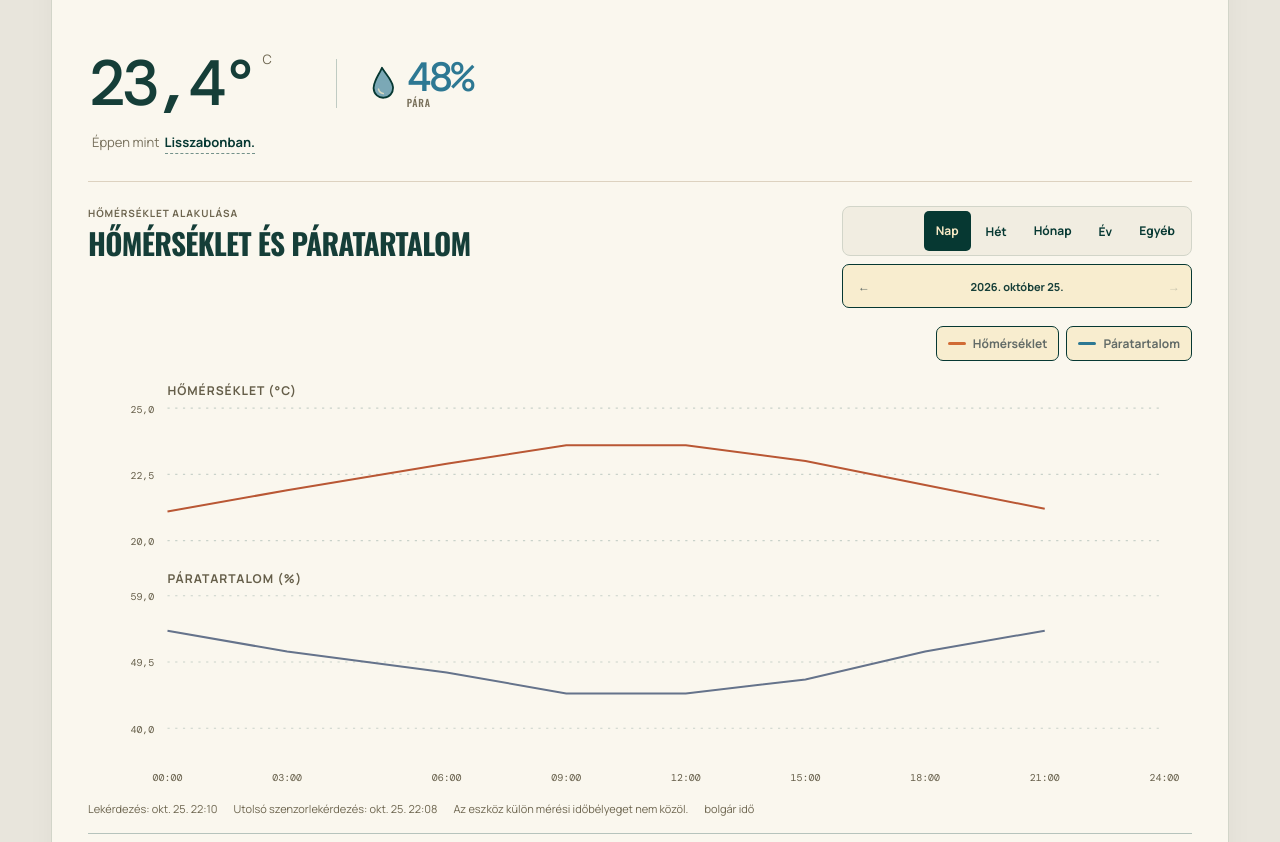
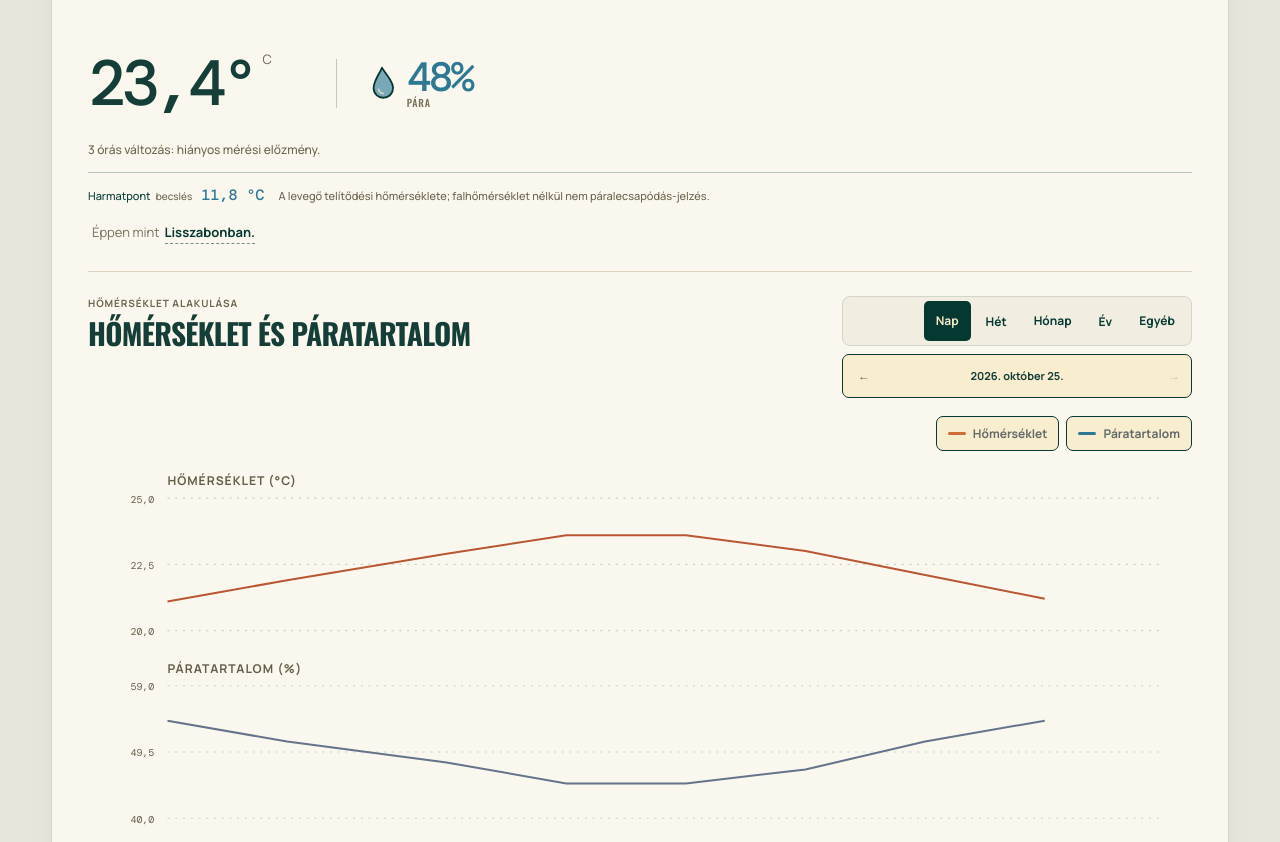
Before and after one commit to pisipite/pasztra-tech, a React (Vite) app: page / in a window 1280 px wide. Shown: the part 2460-3302 px from the top of the page. Built offline with nearby package versions, Linux system fonts and the light colour scheme.

Commit message:
Add climate trends and estimated dew point

```diff
--- /dev/null
+++ b/shared/climateInsights.mjs
@@ -0,0 +1,56 @@
+import { isValidClimateValues } from "./climateValidity.mjs";
+
+const HOUR_MS = 60 * 60_000;
+const LOOKBACK_MS = 3 * HOUR_MS;
+const FRESH_MS = HOUR_MS;
+const TARGET_TOLERANCE_MS = 35 * 60_000;
+const LATEST_TOLERANCE_MS = 30 * 60_000;
+const MAX_SAMPLE_GAP_MS = HOUR_MS;
+
+export function dewPointC(temperatureC, humidityPct) {
+  if (!isValidClimateValues(temperatureC, humidityPct) || temperatureC <= -45 || temperatureC >= 80) return null;
+  // Magnus approximation: the air's dew point, not a wall-surface temperature.
+  const gamma = Math.log(humidityPct / 100) + 17.62 * temperatureC / (243.12 + temperatureC);
+  const result = 243.12 * gamma / (17.62 - gamma);
+  return Number.isFinite(result) ? result : null;
+}
+
+export function recentClimateChange(history, current, nowMs = Date.now()) {
+  const currentMs = Date.parse(current?.updatedAt ?? "");
+  if (!isValidClimateValues(current?.temperatureC, current?.humidityPct)
+    || !Number.isFinite(currentMs) || !Number.isFinite(nowMs)
+    || currentMs > nowMs + 5 * 60_000 || nowMs - currentMs > FRESH_MS) {
+    return { status: "stale" };
+  }
+
+  const samples = (Array.isArray(history) ? history : [])
+    .map((sample) => ({ ...sample, timeMs: Date.parse(sample?.timestamp ?? "") }))
+    .filter((sample) => Number.isFinite(sample.timeMs)
+      && sample.timeMs <= currentMs && isValidClimateValues(sample.temperature, sample.humidity))
+    .sort((a, b) => a.timeMs - b.timeMs);
+  const latest = samples.at(-1);
+  if (!latest || currentMs - latest.timeMs > LATEST_TOLERANCE_MS
+    || Math.abs(latest.temperature - current.temperatureC) > 0.11
+    || Math.abs(latest.humidity - current.humidityPct) > 0.11) {
+    return { status: "insufficient" };
+  }
+
+  const targetMs = currentMs - LOOKBACK_MS;
+  const baseline = samples.reduce((best, sample) =>
+    Math.abs(sample.timeMs - targetMs) < Math.abs((best?.timeMs ?? Infinity) - targetMs) ? sample : best, null);
+  if (!baseline || Math.abs(baseline.timeMs - targetMs) > TARGET_TOLERANCE_MS) {
+    return { status: "insufficient" };
+  }
+  const interval = samples.filter((sample) => sample.timeMs >= baseline.timeMs && sample.timeMs <= latest.timeMs);
+  if (interval.some((sample, index) => index > 0 && sample.timeMs - interval[index - 1].timeMs > MAX_SAMPLE_GAP_MS)) {
+    return { status: "insufficient" };
+  }
+
+  return {
+    status: "ok",
+    temperatureDeltaC: current.temperatureC - baseline.temperature,
+    humidityDeltaPoints: current.humidityPct - baseline.humidity,
+    from: new Date(baseline.timeMs).toISOString(),
+    to: current.updatedAt,
+  };
+}
--- a/src/blocks/home-climate/DashboardCards.tsx
+++ b/src/blocks/home-climate/DashboardCards.tsx
@@ -6,10 +6,13 @@ import type { ClimatePoint, DashboardData, PeriodKey } from "../../types";
 import { BackToTop } from "../../components/BackToTop";
 import { ClimateChart } from "./ClimateChart";
 import { DataFreshness } from "../../components/DataFreshness";
+import { dewPointC, recentClimateChange } from "../../../shared/climateInsights.mjs";
 
 type Props = {
   data: DashboardData;
+  climateHistory: ClimatePoint[];
   climateSeries: ClimatePoint[];
+  nowMs: number;
   climatePeriod: PeriodKey;
   climateAnchor: Date;
   climateCustomStart: string;
@@ -31,7 +34,7 @@ const climatePeriods: { key: PeriodKey; label: string }[] = [
   { key: "custom", label: "Egyéb" },
 ];
 
-function ClimateCard({ data, climateSeries, climatePeriod, climateAnchor, climateCustomStart, climateCustomEnd, climateLoading, loading, refreshLabel, onRefresh, onClimatePeriodChange, onClimateStep, onClimateCustomChange }: Pick<Props, "data" | "climateSeries" | "climatePeriod" | "climateAnchor" | "climateCustomStart" | "climateCustomEnd" | "climateLoading" | "loading" | "refreshLabel" | "onRefresh" | "onClimatePeriodChange" | "onClimateStep" | "onClimateCustomChange">) {
+function ClimateCard({ data, climateHistory, climateSeries, nowMs, climatePeriod, climateAnchor, climateCustomStart, climateCustomEnd, climateLoading, loading, refreshLabel, onRefresh, onClimatePeriodChange, onClimateStep, onClimateCustomChange }: Props) {
   const [temperatureVisible, setTemperatureVisible] = useState(true);
   const [humidityVisible, setHumidityVisible] = useState(true);
   const validDevices = data.govee.devices.filter((device) => isValidClimateValues(device.temperatureC, device.humidityPct));
@@ -47,6 +50,12 @@ function ClimateCard({ data, climateSeries, climatePeriod, climateAnchor, climat
   const weatherTwins = data.govee.weatherTwins ?? [];
   const closestWeatherTwin = weatherTwins[0];
   const tooltipWeatherTwins = weatherTwins.slice(0, 6);
+  const change = recentClimateChange(climateHistory, activeDevice, nowMs);
+  const dewPoint = change.status === "stale" ? null : dewPointC(activeDevice.temperatureC, activeDevice.humidityPct);
+  const signedChange = (value: number, digits: number) => {
+    const rounded = Number(value.toFixed(digits));
+    return rounded === 0 ? "0" : `${rounded > 0 ? "+" : "−"}${formatNumber(Math.abs(rounded), digits)}`;
+  };
 
   return (
     <article className="card climate-card" id="klima">
@@ -56,7 +65,11 @@ function ClimateCard({ data, climateSeries, climatePeriod, climateAnchor, climat
         <button className="refresh-button section-header__tools" onClick={onRefresh} disabled={loading} title="Az oldal összes adatának frissítése"><span aria-hidden="true">↻ </span>{refreshLabel}</button>
       </div>
       <div className="climate-reading">
+        <div className="climate-metric">
           <div className="temperature"><strong>{formatFixedNumber(activeDevice.temperatureC, 1)}°</strong><span>C</span></div>
+          {change.status === "ok" && <small className="climate-trend">Kb. 3 óra alatt: {signedChange(change.temperatureDeltaC, 1)} °C</small>}
+        </div>
+        <div className="climate-metric climate-metric--humidity">
           <div className="humidity-reading">
             <svg className="humidity-drop" viewBox="0 0 34 44" aria-hidden="true">
               <path className="humidity-drop__body" d="M17 2.8C14.7 8.5 5.2 18.7 5.2 27.1c0 7.2 5.1 12.2 11.8 12.2s11.8-5 11.8-12.2C28.8 18.7 19.3 8.5 17 2.8Z" />
@@ -64,6 +77,13 @@ function ClimateCard({ data, climateSeries, climatePeriod, climateAnchor, climat
             </svg>
             <div><strong>{formatNumber(activeDevice.humidityPct, 1)}%</strong><span>pára</span></div>
           </div>
+          {change.status === "ok" && <small className="climate-trend">Kb. 3 óra alatt: {signedChange(change.humidityDeltaPoints, 1)} százalékpont</small>}
+        </div>
+      </div>
+      {change.status !== "ok" && <p className="climate-trend-unavailable">3 órás változás: {change.status === "stale" ? "nincs friss lekérdezés" : "hiányos mérési előzmény"}.</p>}
+      <div className="climate-dewpoint">
+        <span>Harmatpont <small>becslés</small> <strong>{dewPoint === null ? "—" : `${formatFixedNumber(dewPoint, 1)} °C`}</strong></span>
+        <small>{dewPoint === null ? "Friss mérés szükséges." : "A levegő telítődési hőmérséklete; falhőmérséklet nélkül nem páralecsapódás-jelzés."}</small>
       </div>
       {closestWeatherTwin && <div className="weather-twins">
         <span>Éppen mint</span>
--- a/src/main.tsx
+++ b/src/main.tsx
@@ -479,7 +479,9 @@ function App() {
         <SolarForecast data={data} />
         <DashboardCards
           data={data}
+          climateHistory={climateHistory}
           climateSeries={climateSeries}
+          nowMs={clock}
           climatePeriod={climatePeriod}
           climateAnchor={climateAnchor}
           climateCustomStart={climateCustomStart}
--- a/src/styles.css
+++ b/src/styles.css
@@ -2183,3 +2183,15 @@ section[id] { scroll-margin-top: 76px; }
 .mix-value-list li strong { font-family: "DM Mono", monospace; font-size: 11px; }
 .mix-value-list li small { width: 38px; text-align: right; color: rgba(248,234,198,.7); }
 @media (max-width: 700px) { .comparison-metrics { grid-template-columns: 1fr; } .forecast-summary { grid-template-columns: 1fr; } .forecast-summary > div { border-right: 0; border-top: 1px solid #d9cdbb; } .forecast-summary > div:first-child { border-top: 0; } }
+
+.climate-metric { display: grid; align-content: start; gap: 10px; }
+.climate-metric--humidity .climate-trend { padding-left: clamp(20px, 3vw, 38px); }
+.climate-trend, .climate-trend-unavailable { color: var(--muted); font: 500 12px/1.4 "Manrope", sans-serif; }
+.climate-trend { font-variant-numeric: tabular-nums; }
+.climate-trend-unavailable { margin: -8px 0 13px; }
+.climate-dewpoint { display: flex; align-items: baseline; flex-wrap: wrap; gap: 5px 14px; padding: 12px 0 17px; border-top: 1px solid var(--line); color: var(--muted); font: 500 11px/1.5 "Manrope", sans-serif; }
+.climate-dewpoint > span { color: var(--ink); white-space: nowrap; }
+.climate-dewpoint > span > small { margin-left: 3px; color: var(--muted); font-size: 10px; }
+.climate-dewpoint strong { margin-left: 7px; color: var(--poster-blue); font: 500 15px "DM Mono", monospace; }
+.climate-dewpoint > small { font-size: 11px; }
+.climate-dewpoint + .weather-twins { margin-top: 0; }
--- a/src/theme.css
+++ b/src/theme.css
@@ -203,6 +203,9 @@
 [data-theme="dark"] .weather-twins__tooltip { color: var(--dark-text); border-color: var(--dark-border); background: var(--dark-raised); }
 [data-theme="dark"] .weather-twins__tooltip::after { border-color: var(--dark-border); background: var(--dark-raised); }
 [data-theme="dark"] .weather-twins__tooltip small { color: var(--dark-muted); }
+[data-theme="dark"] .climate-dewpoint { border-color: var(--dark-border); }
+[data-theme="dark"] .climate-dewpoint > span { color: var(--dark-text); }
+[data-theme="dark"] .climate-dewpoint strong { color: var(--series-humidity); }
 
 /* National mix: the left donut is already dark; darken the timeline beside it. */
 [data-theme="dark"] .bulgaria-mix__history { color: var(--dark-text); background: #142f39; }
```
Also changed, not shown: shared/climateInsights.d.mts (added), 1 other file (tests, documents, lock files or other folders). Lines whose indentation alone changed are shown as unchanged.
